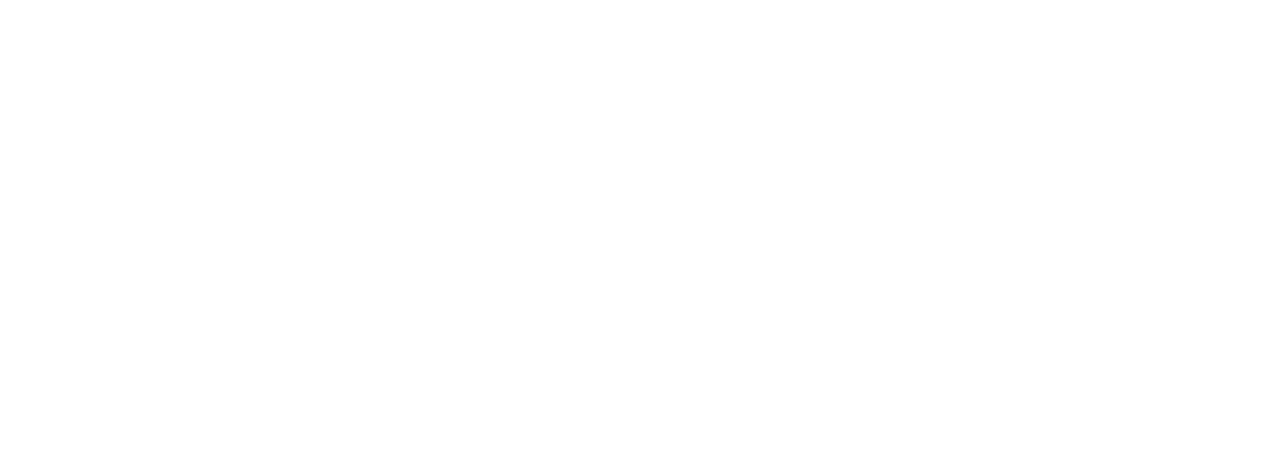
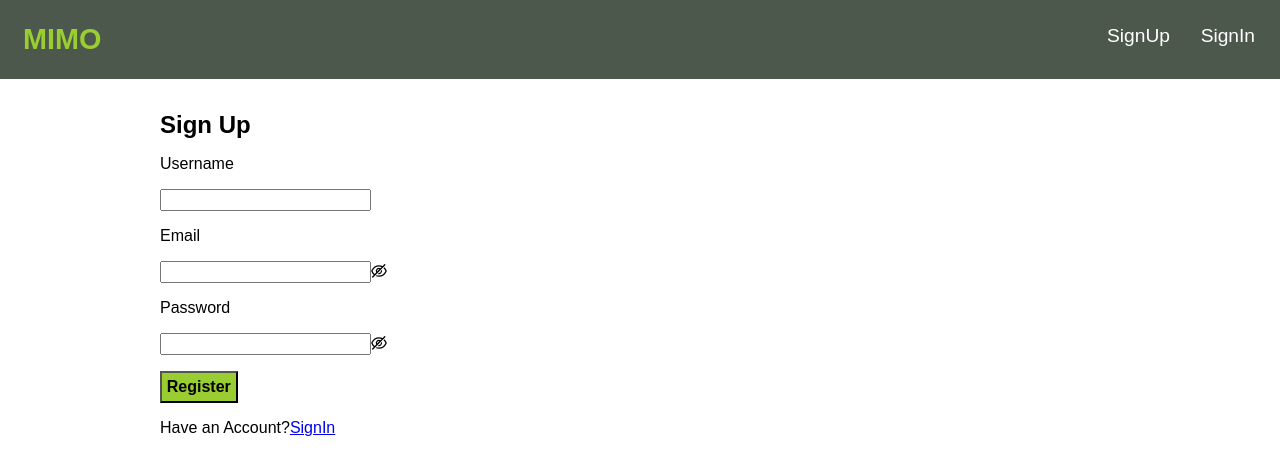
Before and after one commit to ana393/e-commerce-backend, a React (Create React App) app in the folder frontend/: page /signup in a window 1280 px wide. Shown: the top 474 px of the page. Built offline with nearby package versions, Linux system fonts and the light colour scheme.

Commit message:
Sign Up/Sign In containers, established link between them

```diff
--- a/frontend/package.json
+++ b/frontend/package.json
@@ -6,6 +6,7 @@
     "@testing-library/jest-dom": "^4.2.4",
     "@testing-library/react": "^9.5.0",
     "@testing-library/user-event": "^7.2.1",
+    "antd": "^4.7.2",
     "axios": "^0.20.0",
     "node-sass": "^4.14.1",
     "react": "^16.14.0",
--- a/frontend/src/App.js
+++ b/frontend/src/App.js
@@ -1,15 +1,20 @@
 import React from 'react';
 import { BrowserRouter, Route, Switch } from 'react-router-dom';
+import Header from './components/header/header.jsx';
 import Home from './containers/Home/Home.jsx';
+import SignUp from './containers/User/SignUp/SignUp.jsx';
+import SignIn from './containers/User/SignIn/SignIn.jsx';
 import './App.css';
 
 function App() {
   return (
     <div className="App">
-
       <BrowserRouter>
+      <Header/>
        <Switch>
           <Route path="/" component = {Home} exact />
+          <Route path="/signup" component = {SignUp} exact />
+           <Route path="/signin" component = {SignIn} exact />
        </Switch>
       </BrowserRouter>
     </div>
--- a/frontend/src/components/header/header.jsx
+++ b/frontend/src/components/header/header.jsx
@@ -6,8 +6,8 @@
         <header>
             <span className="logo"><h2>MIMO</h2></span>
             <div className="user">
-                <NavLink to="/">SignUp</NavLink>
-                <NavLink to="/">SignIn</NavLink>
+                <NavLink to="/signup">SignUp</NavLink>
+                <NavLink to="/signin">SignIn</NavLink>
             </div>
         </header>
     )
--- a/frontend/src/components/header/header.scss
+++ b/frontend/src/components/header/header.scss
@@ -1,11 +1,12 @@
+@import "../../variables.scss";
 header {
   display: flex;
   justify-content: space-between;
   font-size: 1.2rem;
-  background: rgb(77, 88, 77);
+  background: $greyGreen;
   z-index: 1;
   h2 {
-    color: yellowgreen;
+    color: $yellowGreen;
   }
   span {
     margin: 1.2em;
@@ -18,10 +19,10 @@
   a {
     all: unset;
     padding: 0.8em;
-    color: white;
+    color: $white;
     cursor: pointer;
     &:hover {
-      color: greenyellow;
+      color: $yellowGreen;
     }
   }
 }
--- a/frontend/src/containers/Home/Home.jsx
+++ b/frontend/src/containers/Home/Home.jsx
@@ -1,11 +1,10 @@
 import React from 'react';
 import { NavLink } from 'react-router-dom';
-import Header from '../../components/header/header';
+
 import './Home.scss';
 const Home = () => {
     return (
         <section >
-            <Header />
             <div className="container">
                 <div className="welcome">
                     <h1>Welcome to the Store</h1>
--- /dev/null
+++ b/frontend/src/containers/User/SignIn/SignIn.jsx
@@ -0,0 +1,60 @@
+import React from 'react'
+import { Form, Input, Button } from 'antd';
+import { useLocation, Link } from 'react-router-dom';
+import './SignIn.scss';
+
+const layout = {
+    labelCol: { span: 8 },
+    wrapperCol: { span: 16 },
+};
+const tailLayout = {
+    wrapperCol: { offset: 8, span: 16 },
+};
+function SignIn () {
+    const location = useLocation();
+    const redirect = location.search ? location.search.split('=')[1] : '/'
+
+    return (
+        <div className="signIn">
+            <h2>Sign In</h2>
+            <Form
+                {...layout}
+                name="basic"
+                initialValues={{ remember: true }}
+
+                onFinishFailed={console.error}
+            >
+
+                <Form.Item
+                    label="Email"
+                    name="email"
+                    rules={[{ required: true, message: 'Please input your email!' }]}
+                >
+                    <Input.Password />
+                </Form.Item>
+
+                <Form.Item
+                    label="Password"
+                    name="password"
+                    rules={[{ required: true, message: 'Please input your password!' }]}
+                >
+                    <Input.Password />
+                </Form.Item>
+
+                <Form.Item {...tailLayout}>
+                    <Button type="primary" htmlType="submit">
+                        Sign In
+        </Button>
+                </Form.Item>
+            </Form>
+            <div>
+                <span>
+                    New Customer?{''}
+                    <Link to={redirect ? `/signup?redirect=${redirect}` : '/signin'}>SignUp</Link>
+                </span>
+            </div>
+        </div>
+    )
+}
+
+export default SignIn;
--- /dev/null
+++ b/frontend/src/containers/User/SignIn/SignIn.scss
@@ -0,0 +1,18 @@
+@import "../../../variables.scss";
+.signIn {
+  margin-left: 8em;
+  padding: 2em;
+  justify-content: center;
+  input {
+    font-size: medium;
+  }
+  button {
+    padding: 0.3em;
+    font-size: medium;
+    background-color: $yellowGreen;
+    font-weight: bold;
+  }
+  div {
+    margin-top: 1em;
+  }
+}
--- /dev/null
+++ b/frontend/src/containers/User/SignUp/SignUp.jsx
@@ -0,0 +1,68 @@
+import React from 'react'
+import { Form, Input, Button } from 'antd';
+import { useLocation, Link } from 'react-router-dom';
+import './SignUp.scss';
+const layout = {
+    labelCol: { span: 8 },
+    wrapperCol: { span: 16 },
+};
+const tailLayout = {
+    wrapperCol: { offset: 8, span: 16 },
+};
+const SignUp = () => {
+
+    const location = useLocation();
+    const redirect = location.search ? location.search.split('=')[1] : '/'
+
+    return (
+        <div className="signUp">
+            <h2>Sign Up</h2>
+            <Form
+                {...layout}
+                name="basic"
+                initialValues={{ remember: true }}
+
+                onFinishFailed={console.error}
+            >
+                <Form.Item
+                    label="Username"
+                    name="username"
+                    rules={[{ required: true, message: 'Please input your username!' }]}
+                >
+                    <Input />
+                </Form.Item>
+                <Form.Item
+                    label="Email"
+                    name="email"
+                    rules={[{ required: true, message: 'Please input your email!' }]}
+                >
+                    <Input.Password />
+                </Form.Item>
+
+                <Form.Item
+                    label="Password"
+                    name="password"
+                    rules={[{ required: true, message: 'Please input your password!' }]}
+                >
+                    <Input.Password />
+                </Form.Item>
+
+                <Form.Item {...tailLayout}>
+                    <Button type="primary" htmlType="submit">
+                        Register
+        </Button>
+                </Form.Item>
+            </Form>
+            <div>
+                <span>
+                    Have an Account?{''}
+                    <Link to={redirect ? `/signin?redirect=${redirect}` : '/signup'}>SignIn</Link>
+                </span>
+            </div>
+
+
+        </div>
+    );
+}
+
+export default SignUp;
--- /dev/null
+++ b/frontend/src/containers/User/SignUp/SignUp.scss
@@ -0,0 +1,18 @@
+@import "../../../variables.scss";
+.signUp {
+  margin-left: 8em;
+  padding: 2em;
+  justify-content: center;
+  input {
+    font-size: medium;
+  }
+  button {
+    padding: 0.3em;
+    font-size: medium;
+    background-color: $yellowGreen;
+    font-weight: bold;
+  }
+  div {
+    margin-top: 1em;
+  }
+}
--- /dev/null
+++ b/frontend/src/variables.scss
@@ -0,0 +1,3 @@
+$white: white;
+$greyGreen: rgb(77, 88, 77);
+$yellowGreen: yellowgreen;
```
Also changed, not shown: 2 other files (tests, documents, lock files or other folders).
